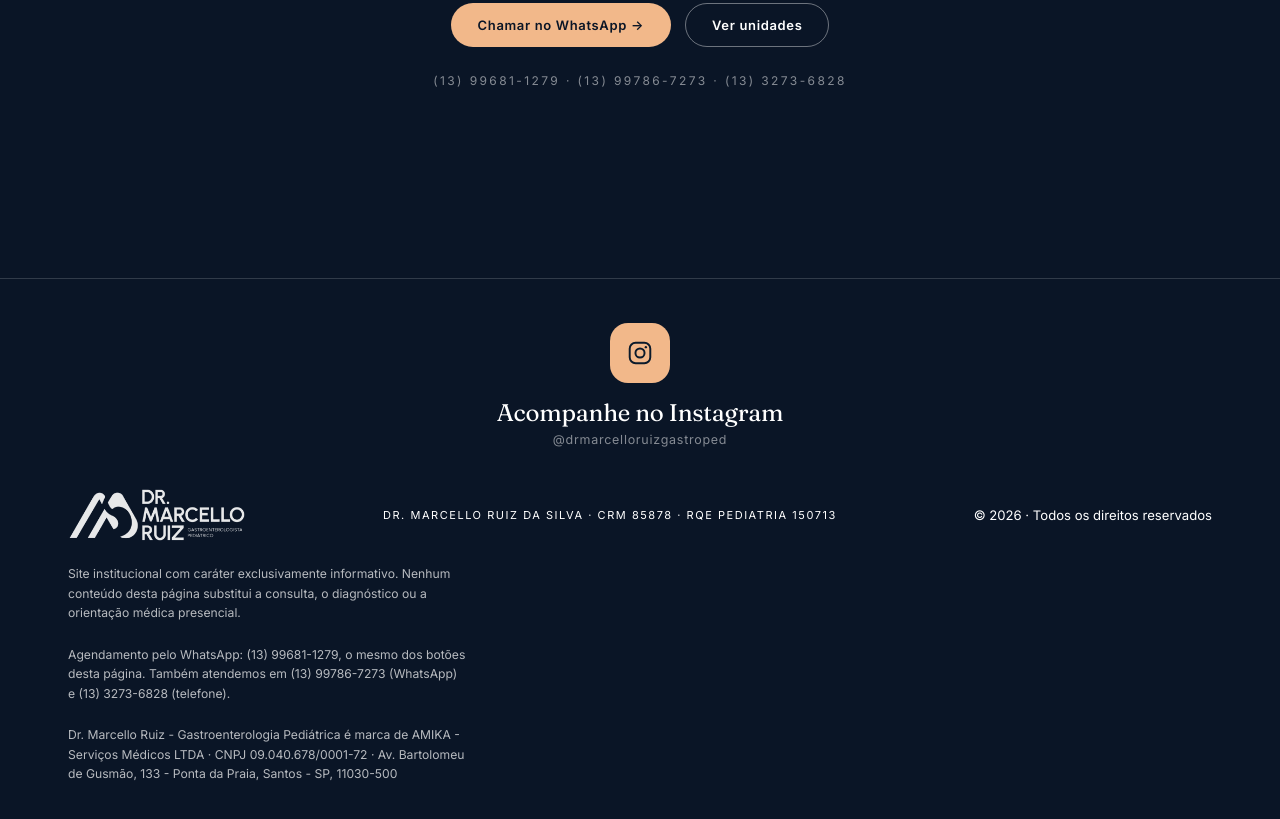
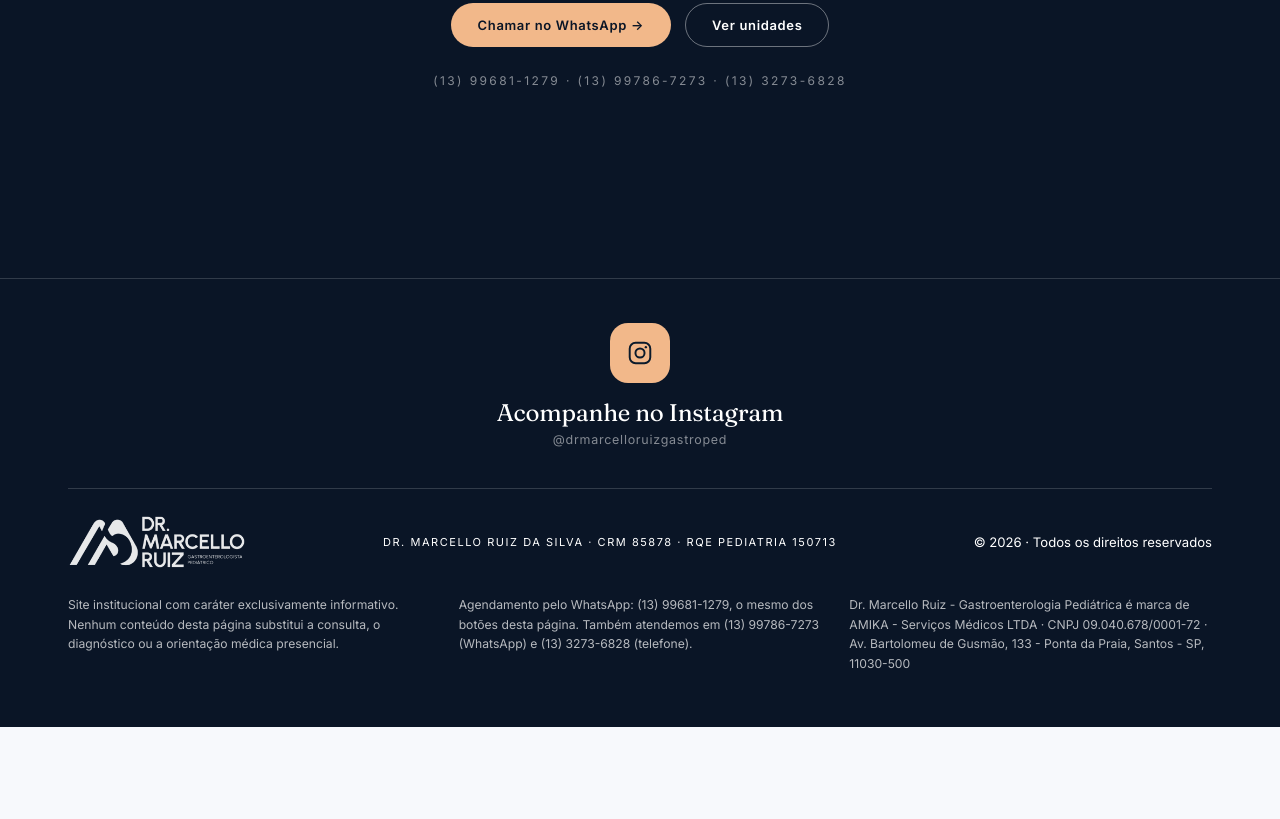
Before and after one commit to clinicamarcelloruiz/clinicamarcelloruiz.github.io, a website: page docs/index.html in a window 1280 px wide. Shown: the part 6025-6844 px from the top of the page. After the commit the page ends 6752 px from the top, so only its background shows below. Drawn offline with Linux system fonts and the light colour scheme.

Commit message:
Atualizacao do site 06/09/2026

```diff
--- a/docs/index.html
+++ b/docs/index.html
@@ -171,10 +171,17 @@ body.menu-open .mmenu a{opacity:1;transform:none}
 
 /* ---------- footer ---------- */
 footer{border-top:1px solid var(--line-l);padding:44px 0 54px;color:rgba(255,255,255,.55);font-size:.82rem}
-footer .fgrid{display:flex;flex-wrap:wrap;gap:26px;justify-content:space-between;align-items:center}
+/* Ordem do rodape (proposta 1, aprovada em 06/09/2026): o convite do
+   Instagram sozinho no topo, uma linha, a faixa institucional (logo, CRM,
+   direitos) e as tres notas legais em colunas. Antes as notas vinham
+   empilhadas a esquerda e o lado direito ficava vazio. */
+footer .fsep{height:1px;background:var(--line-l)}
+footer .fgrid{display:flex;flex-wrap:wrap;gap:26px;justify-content:space-between;align-items:center;padding:26px 0}
 footer img{height:54px;filter:brightness(0) invert(1);opacity:.9}
 footer .crm{letter-spacing:.14em;text-transform:uppercase;font-size:11px}
-footer .note{max-width:52ch;line-height:1.6;margin-top:22px;font-size:.76rem;opacity:.7}
+footer .fnotes{display:grid;grid-template-columns:repeat(3,1fr);gap:28px}
+footer .note{max-width:52ch;line-height:1.6;margin:0;font-size:.76rem;opacity:.7}
+@media (max-width:860px){footer .fnotes{grid-template-columns:1fr;gap:14px}footer .fgrid{justify-content:center;text-align:center}}
 /* Instagram no rodape - versao 12, aprovada pelo medico em 06/09/2026.
    Bloco proprio, vertical e centralizado, acima da linha de creditos: o
    icone cheio em pessego e o convite em serifa grande fazem o perfil ser a
@@ -421,14 +428,17 @@ footer .note{max-width:52ch;line-height:1.6;margin-top:22px;font-size:.76rem;opa
         <span>@drmarcelloruizgastroped</span>
       </span>
     </a>
+    <div class="fsep"></div>
     <div class="fgrid">
       <img src="assets/logo.webp" alt="Logo Dr. Marcello Ruiz">
       <span class="crm">Dr. Marcello Ruiz da Silva · CRM 85878 · RQE Pediatria 150713</span>
       <span>© <span id="yy">2026</span> · Todos os direitos reservados</span>
     </div>
-    <p class="note">Site institucional com caráter exclusivamente informativo. Nenhum conteúdo desta página substitui a consulta, o diagnóstico ou a orientação médica presencial.</p>
-    <p class="note">Agendamento pelo WhatsApp: (13) 99681-1279, o mesmo dos botões desta página. Também atendemos em (13) 99786-7273 (WhatsApp) e (13) 3273-6828 (telefone).</p>
-    <p class="note">Dr. Marcello Ruiz - Gastroenterologia Pediátrica é marca de AMIKA - Serviços Médicos LTDA · CNPJ 09.040.678/0001-72 · Av. Bartolomeu de Gusmão, 133 - Ponta da Praia, Santos - SP, 11030-500</p>
+    <div class="fnotes">
+      <p class="note">Site institucional com caráter exclusivamente informativo. Nenhum conteúdo desta página substitui a consulta, o diagnóstico ou a orientação médica presencial.</p>
+      <p class="note">Agendamento pelo WhatsApp: (13) 99681-1279, o mesmo dos botões desta página. Também atendemos em (13) 99786-7273 (WhatsApp) e (13) 3273-6828 (telefone).</p>
+      <p class="note">Dr. Marcello Ruiz - Gastroenterologia Pediátrica é marca de AMIKA - Serviços Médicos LTDA · CNPJ 09.040.678/0001-72 · Av. Bartolomeu de Gusmão, 133 - Ponta da Praia, Santos - SP, 11030-500</p>
+    </div>
   </div>
 </footer>
 
```
Also changed, not shown: template.html (+15 -5 lines).
